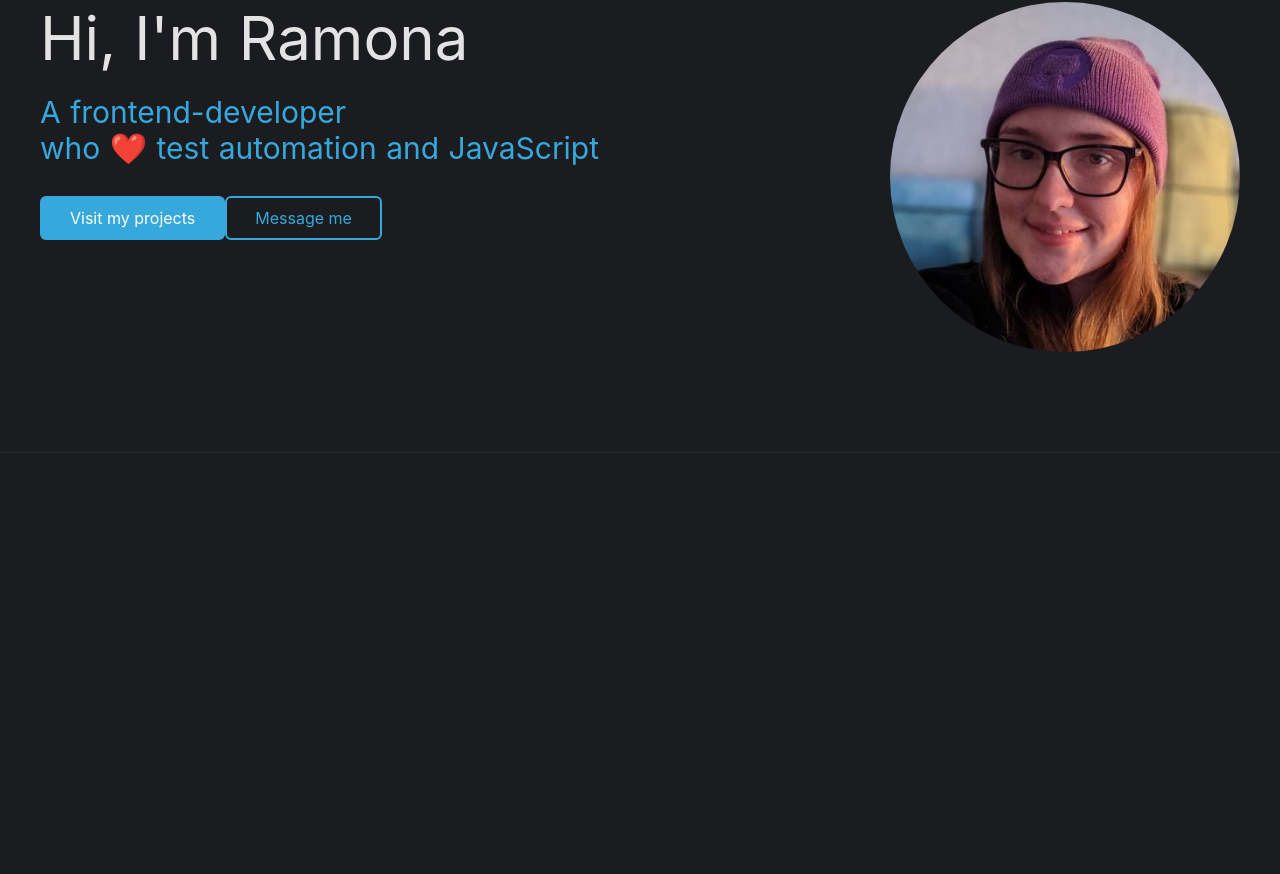
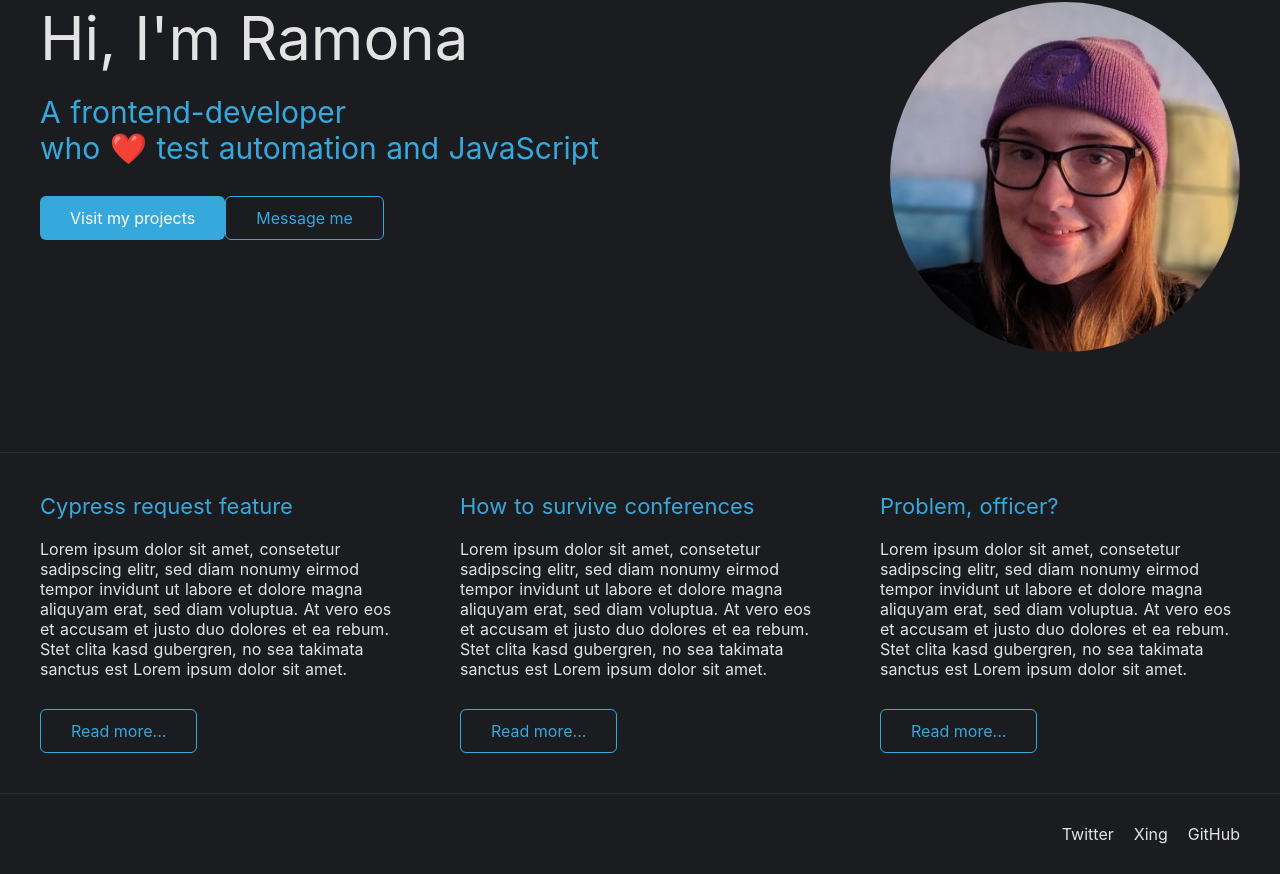
Before and after one commit to leichteckig/nuxt-leichteckig, a Nuxt app: page / in a window 1280 px wide. Shown: the part 178-1052 px from the top of the page. Before the commit the page ends 800 px from the top, so only its background shows below. Built offline with nearby package versions, Linux system fonts and the light colour scheme.

Commit message:
Implement footer and featured posts dummy

```diff
--- a/components/Button.vue
+++ b/components/Button.vue
@@ -36,9 +36,9 @@ export default {
 
 .button--secondary {
   background-color: transparent;
-  border: 2px solid var(--color-primary);
+  border: 1px solid var(--color-primary);
   color: var(--color-primary);
-  padding: 10px 28px;
+  padding: 11px 30px;
 }
 
 </style>
--- /dev/null
+++ b/components/Footer.vue
@@ -0,0 +1,34 @@
+<template>
+  <footer class="main-footer">
+    <div class="container main-footer__links">
+      <a class="main-footer__link" href="#">Twitter</a>
+      <a class="main-footer__link" href="#">Xing</a>
+      <a class="main-footer__link" href="#">GitHub</a>
+    </div>
+  </footer>
+</template>
+
+<script>
+export default {
+  name: "Footer"
+}
+</script>
+
+<style scoped>
+  .main-footer {
+    height: 80px;
+    line-height: 80px;
+  }
+
+  .main-footer__links {
+    display: flex;
+    gap: 20px;
+    justify-content: flex-end;
+  }
+
+  .main-footer__link {
+    display: inline-block;
+    color: var(--color-text-default);
+    text-decoration: none;
+  }
+</style>
--- a/layouts/default.vue
+++ b/layouts/default.vue
@@ -1,7 +1,10 @@
 <template>
   <div class="app">
-    <Header />
-    <Nuxt />
+    <div class="wrapper">
+      <Header />
+      <Nuxt />
+    </div>
+    <Footer />
   </div>
 </template>
 
@@ -46,4 +49,15 @@ body {
   box-sizing: border-box;
   margin: 0;
 }
+
+.app {
+  height: 100vh;
+  display: flex;
+  flex-direction: column;
+}
+
+.wrapper {
+  flex-grow: 1;
+  border-bottom: 1px solid var(--color-border);
+}
 </style>
--- a/pages/index.vue
+++ b/pages/index.vue
@@ -1,4 +1,5 @@
 <template>
+  <div class="index">
     <div class="hero">
       <div class="container hero__inner">
         <div class="hero__text">
@@ -10,7 +11,26 @@
 
         <img class="hero__image" src="/moe.jpg">
       </div>
-
+    </div>
+    <div class="featured-posts">
+      <div class="container">
+        <article class="post">
+          <h3 class="post__title">Cypress request feature</h3>
+          <p>Lorem ipsum dolor sit amet, consetetur sadipscing elitr, sed diam nonumy eirmod tempor invidunt ut labore et dolore magna aliquyam erat, sed diam voluptua. At vero eos et accusam et justo duo dolores et ea rebum. Stet clita kasd gubergren, no sea takimata sanctus est Lorem ipsum dolor sit amet.</p>
+          <Button variant="secondary">Read more...</Button>
+        </article>
+        <article class="post">
+          <h3 class="post__title">How to survive conferences</h3>
+          <p>Lorem ipsum dolor sit amet, consetetur sadipscing elitr, sed diam nonumy eirmod tempor invidunt ut labore et dolore magna aliquyam erat, sed diam voluptua. At vero eos et accusam et justo duo dolores et ea rebum. Stet clita kasd gubergren, no sea takimata sanctus est Lorem ipsum dolor sit amet.</p>
+          <Button variant="secondary">Read more...</Button>
+        </article>
+        <article class="post">
+          <h3 class="post__title">Problem, officer?</h3>
+          <p>Lorem ipsum dolor sit amet, consetetur sadipscing elitr, sed diam nonumy eirmod tempor invidunt ut labore et dolore magna aliquyam erat, sed diam voluptua. At vero eos et accusam et justo duo dolores et ea rebum. Stet clita kasd gubergren, no sea takimata sanctus est Lorem ipsum dolor sit amet.</p>
+          <Button variant="secondary">Read more...</Button>
+        </article>
+      </div>
+    </div>
   </div>
 </template>
 
@@ -80,6 +100,27 @@ export default {}
   border-radius: 50%;
 }
 
+.featured-posts {
+  padding: 40px 0;
+}
+
+.post__title {
+  font-size: 22px;
+  font-weight: normal;
+  margin-bottom: 20px;
+  color: var(--color-primary);
+}
+
+.featured-posts .container {
+  display: grid;
+  grid-template-columns: 1fr 1fr 1fr;
+  grid-gap: 60px;
+}
+
+.featured-posts p {
+  margin-bottom: 30px;
+}
+
 .container {
   max-width: 1200px;
   margin: 0 auto;
```
Lines whose indentation alone changed are shown as unchanged.
